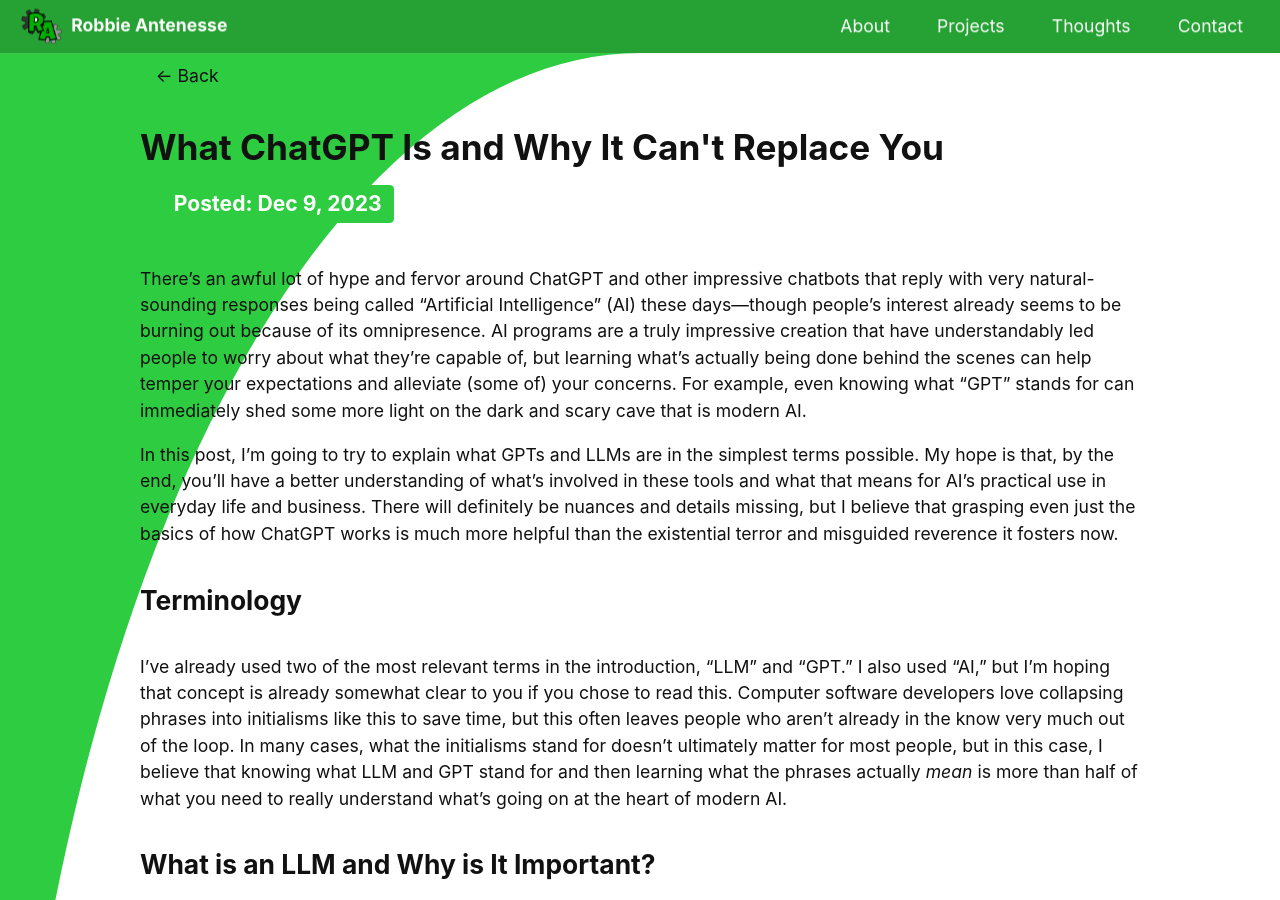
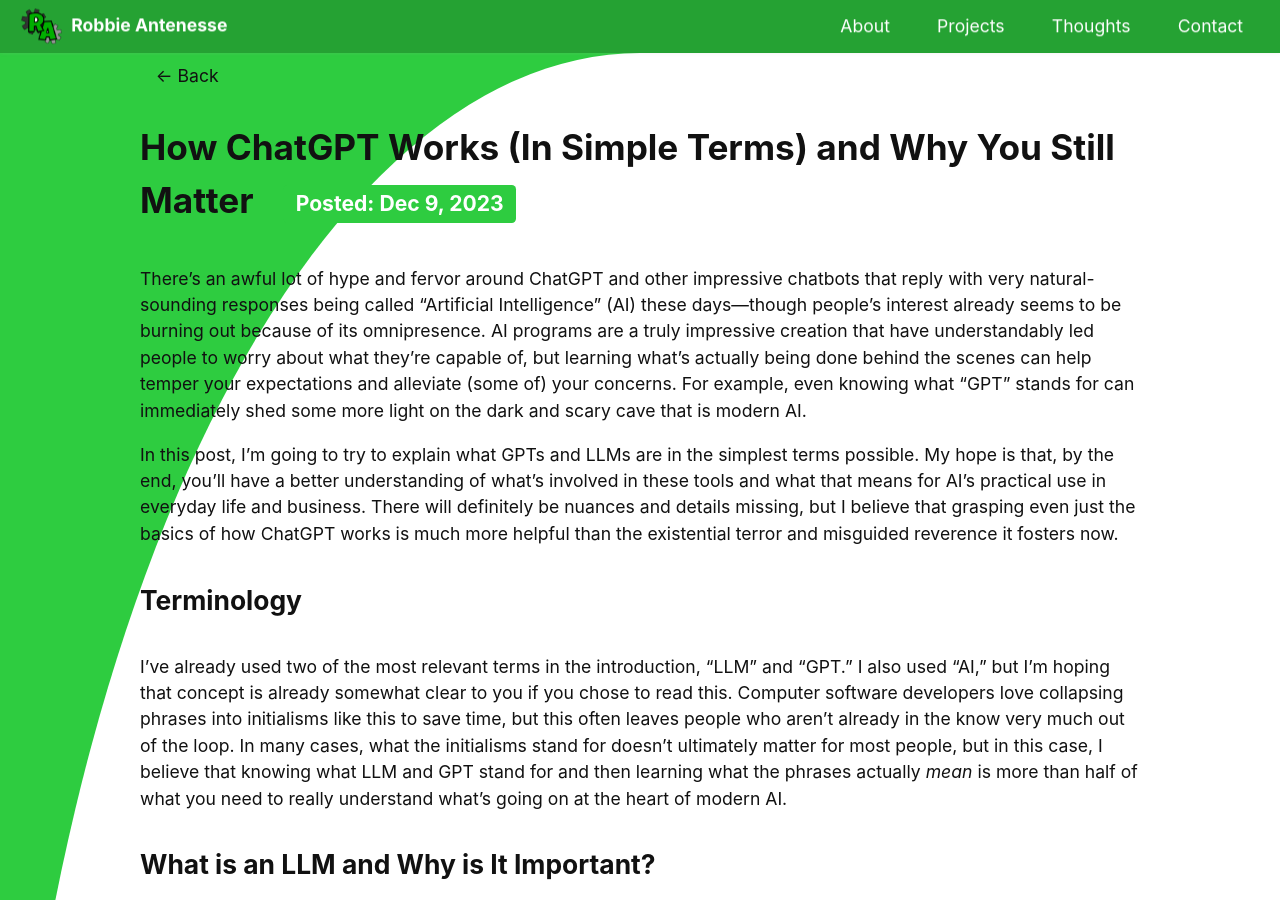
Before and after one commit to Alamantus/robbie.antenesse.net, a Jekyll site: the page built from _posts/2023-12-08-what-chatgpt-is-and-why-it-cant-replace-you.md, in a window 1280 px wide and 900 px high. Built offline with Jekyll 4.4.1, drawn with Linux system fonts in a browser that asks for light colours.

Commit message:
Adjust chatgpt article title

```diff
--- a/_posts/2023-12-08-what-chatgpt-is-and-why-it-cant-replace-you.md
+++ b/_posts/2023-12-08-what-chatgpt-is-and-why-it-cant-replace-you.md
@@ -1,6 +1,6 @@
 ---
 layout: post
-title: What ChatGPT Is and Why It Can't Replace You
+title: "How ChatGPT Works (In Simple Terms) and Why You Still Matter"
 date: 2023-12-08 20:15:00 -0700
 comments: true
 tags:
```
Also changed, not shown: other parts of _posts/2023-12-08-what-chatgpt-is-and-why-it-cant-replace-you.md (+1 -0 lines).
